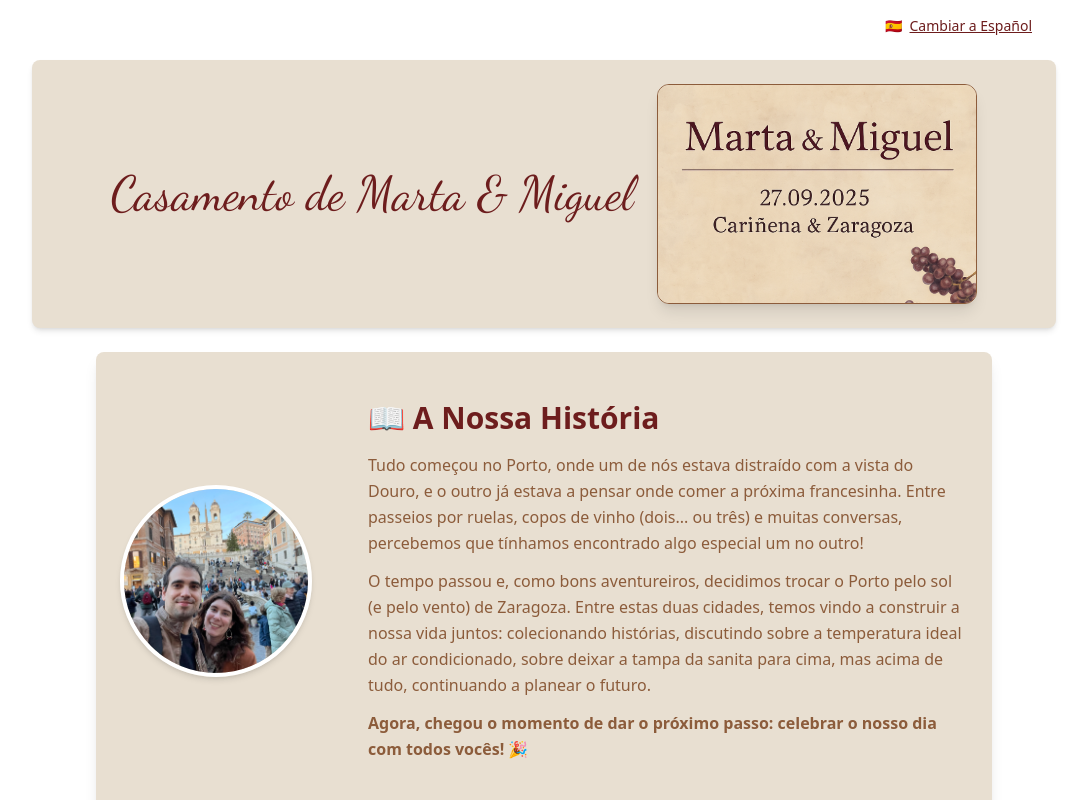
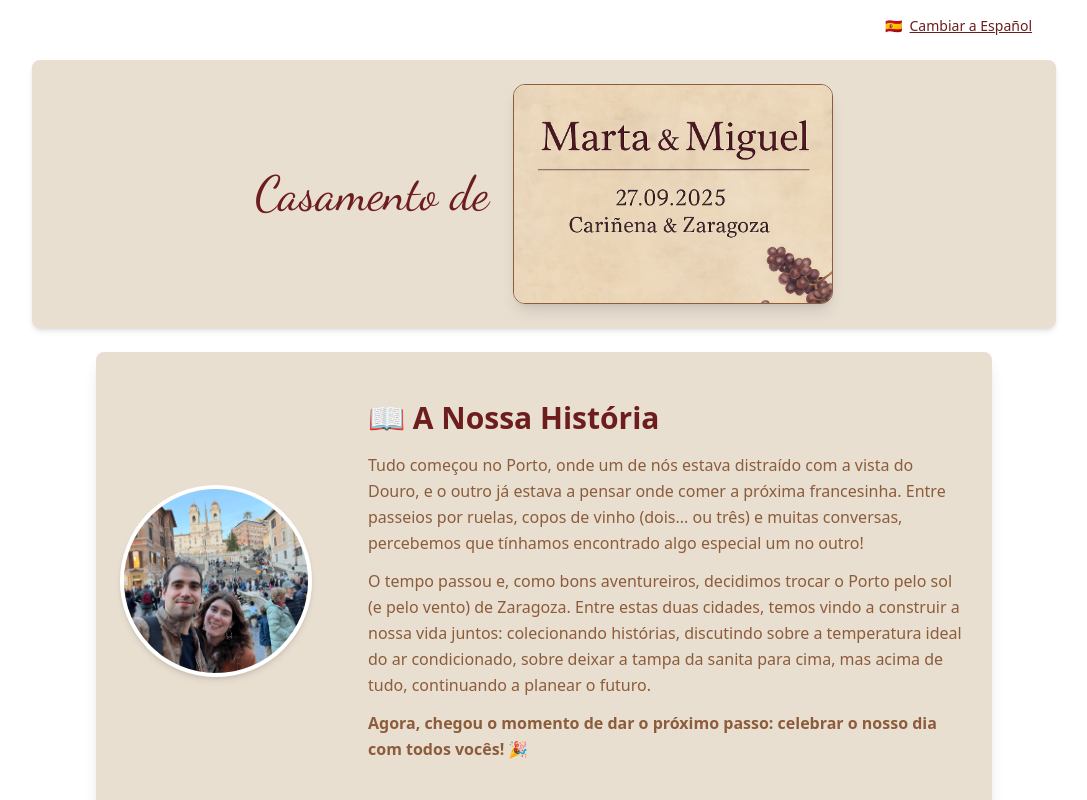
Before and after one commit to madnm92/wedding-app, a React (Vite) app: page / in a window 1280 px wide. Shown: the top 800 px of the page, without its empty margins (96-1183 px from the left). Built offline with nearby package versions, Linux system fonts and the light colour scheme.

Commit message:
Update language detection

```diff
--- a/src/App.jsx
+++ b/src/App.jsx
@@ -6,8 +6,15 @@ import LanguageToggle from "./components/LanguageToggle";
 
 function App() {
   // Language state
-  const [currentLanguage, setCurrentLanguage] = useState("pt");
+  const getInitialLanguage = () => {
+    const browserLanguage = navigator.language || navigator.userLanguage; // ex: "pt-PT", "es-ES"
+    console.log("Detected language:", navigator.language);
+    if (browserLanguage.startsWith("es")) return "es";
+    if (browserLanguage.startsWith("pt")) return "pt";
+    return "pt";
+  };
 
+  const [currentLanguage, setCurrentLanguage] = useState(getInitialLanguage);
   // Load translated texts based on current language
   const translations = getTranslations(currentLanguage);
 
--- a/src/components/MessageForm.jsx
+++ b/src/components/MessageForm.jsx
@@ -20,7 +20,7 @@ const MessageForm = ({ currentLanguage }) => {
   const handleSubmit = async (e) => {
     e.preventDefault();
     setIsLoading(true);
-    console.log("Enviando dados para a API:", formData);
+    console.log("Sending data to API:", formData);
 
     try {
       const proxyUrl =
@@ -36,14 +36,14 @@ const MessageForm = ({ currentLanguage }) => {
       console.log("Response status:" + response.status);
 
       if (response.status === 0) {
-        console.log("Redirected. Considerando a resposta sucesso.");
+        console.log("Redirected. Considering success response.");
         setMensagemEnviada(translations.form.success);
         setFormData({ nome: "", mensagem: "", autocarro: "" });
         return;
       }
 
       const result = await response.json();
-      console.log("Resposta da API:", result);
+      console.log("API Response:", result);
 
       if (!response.ok) {
         throw new Error(`Erro ${response.status}: ${response.statusText}`);
--- a/src/translations/es.js
+++ b/src/translations/es.js
@@ -1,6 +1,6 @@
 const es = {
   header: {
-    title: "Boda de Marta & Miguel",
+    title: "Boda de",
   },
   story: {
     title: "📖 Nuestra Historia",
--- a/src/translations/pt.js
+++ b/src/translations/pt.js
@@ -1,6 +1,6 @@
 const pt = {
   header: {
-    title: "Casamento de Marta & Miguel",
+    title: "Casamento de",
   },
   story: {
     title: "📖 A Nossa História",
```
